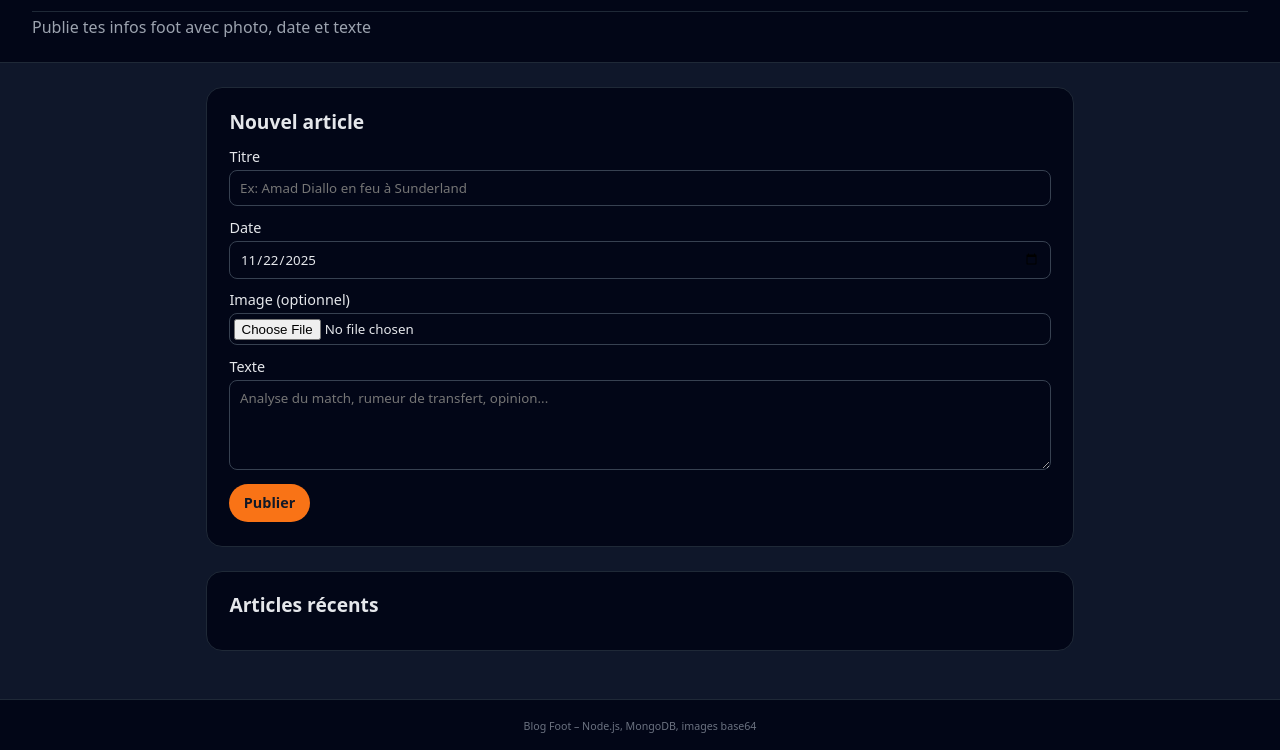
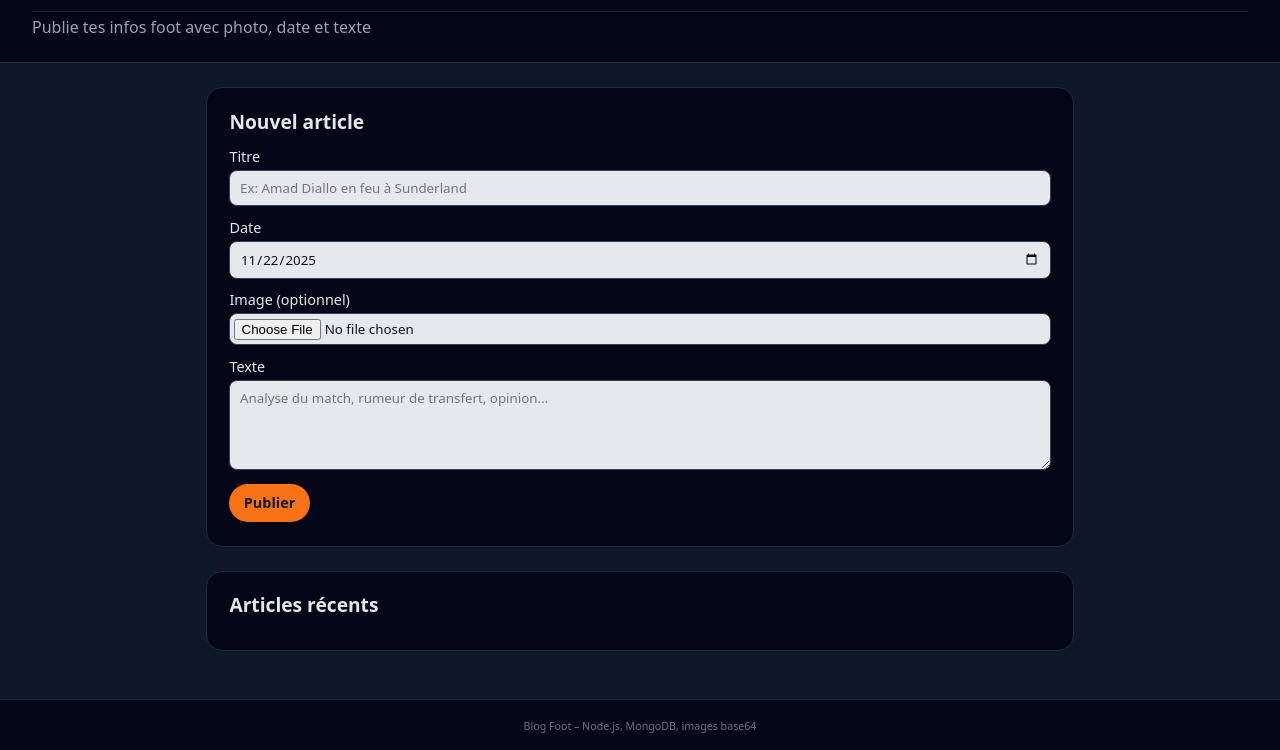
Before and after one commit to vaudranpc/blogmvpfoot, a website: page public/index.html in a window 1280 px wide. Shown: the part 120-870 px from the top of the page. Drawn offline with Linux system fonts and the light colour scheme; no server answers.

Commit message:
color form

```diff
--- a/public/styles.css
+++ b/public/styles.css
@@ -68,8 +68,8 @@ body {
   padding: 0.5rem 0.6rem;
   border-radius: 0.5rem;
   border: 1px solid #374151;
-  background: #020617;
-  color: #e5e7eb;
+  background: #e7e8ed;
+  color: #0f141d;
 }
 
 .form-row input[type="file"] {
```
